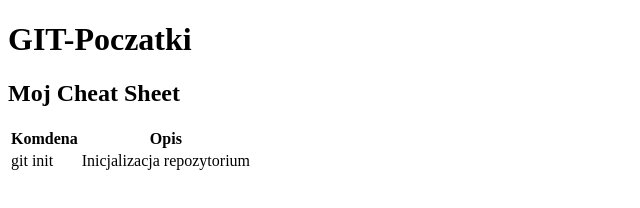
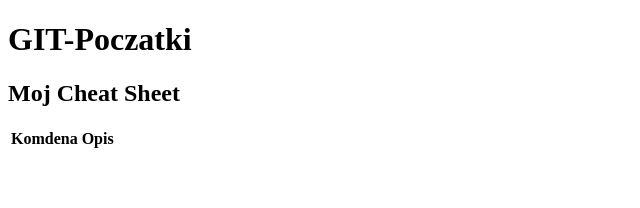
Before and after one commit to YaroSu13/git_trening_pomeranian, a plain HTML site: page index.html in a window 1280 px wide. Shown: the whole page, without its empty margins (0-640 px from the left). Drawn offline with Linux system fonts and the light colour scheme.

```diff
--- a/index.html
+++ b/index.html
@@ -17,10 +17,8 @@
             <th>Opis</th>
         </tr>
 
-        <tr>
-            <td>git init</td>
-            <td>Inicjalizacja repozytorium</td>
-        </tr>
+        <tr></tr>
+
     </table>
 </body>
 
```
